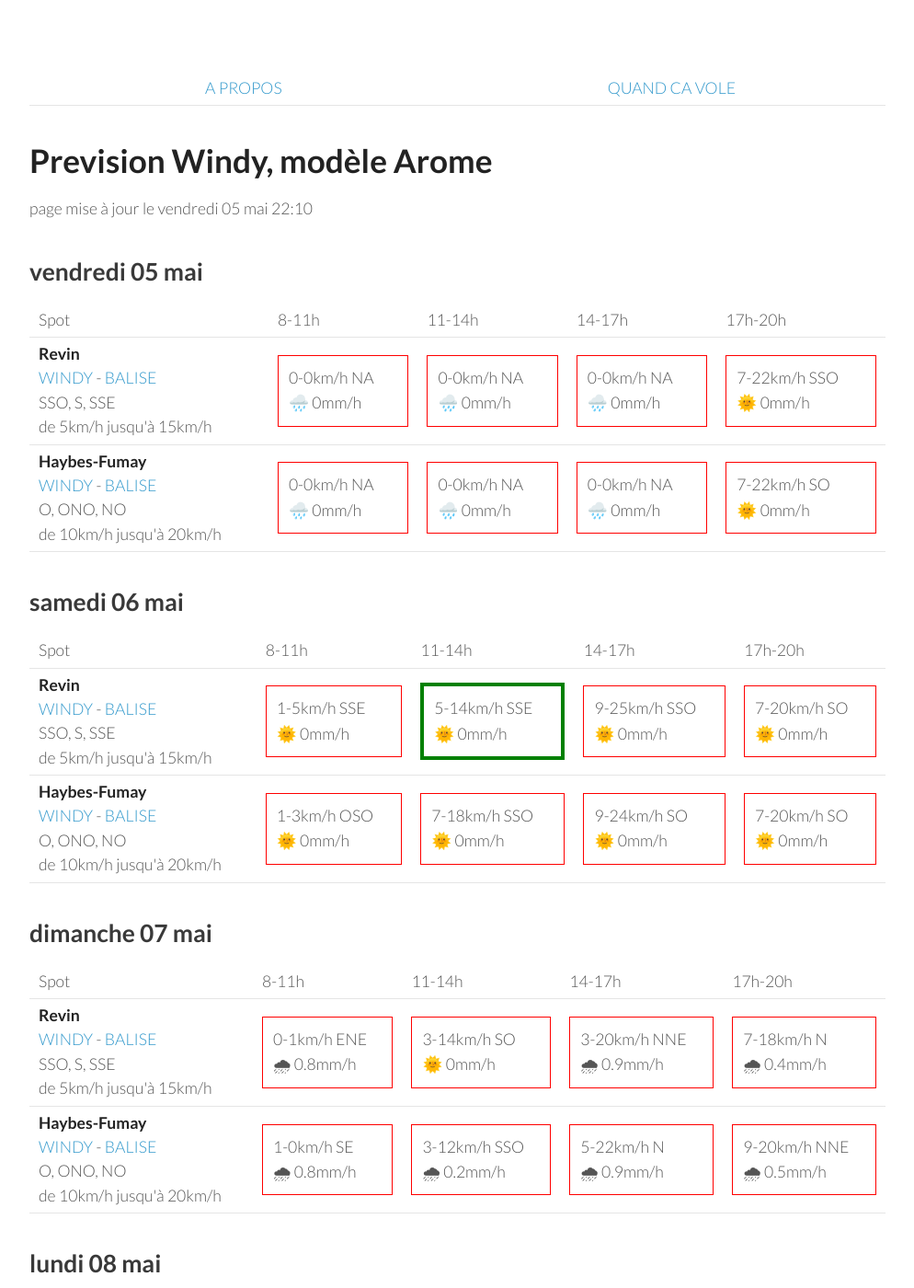
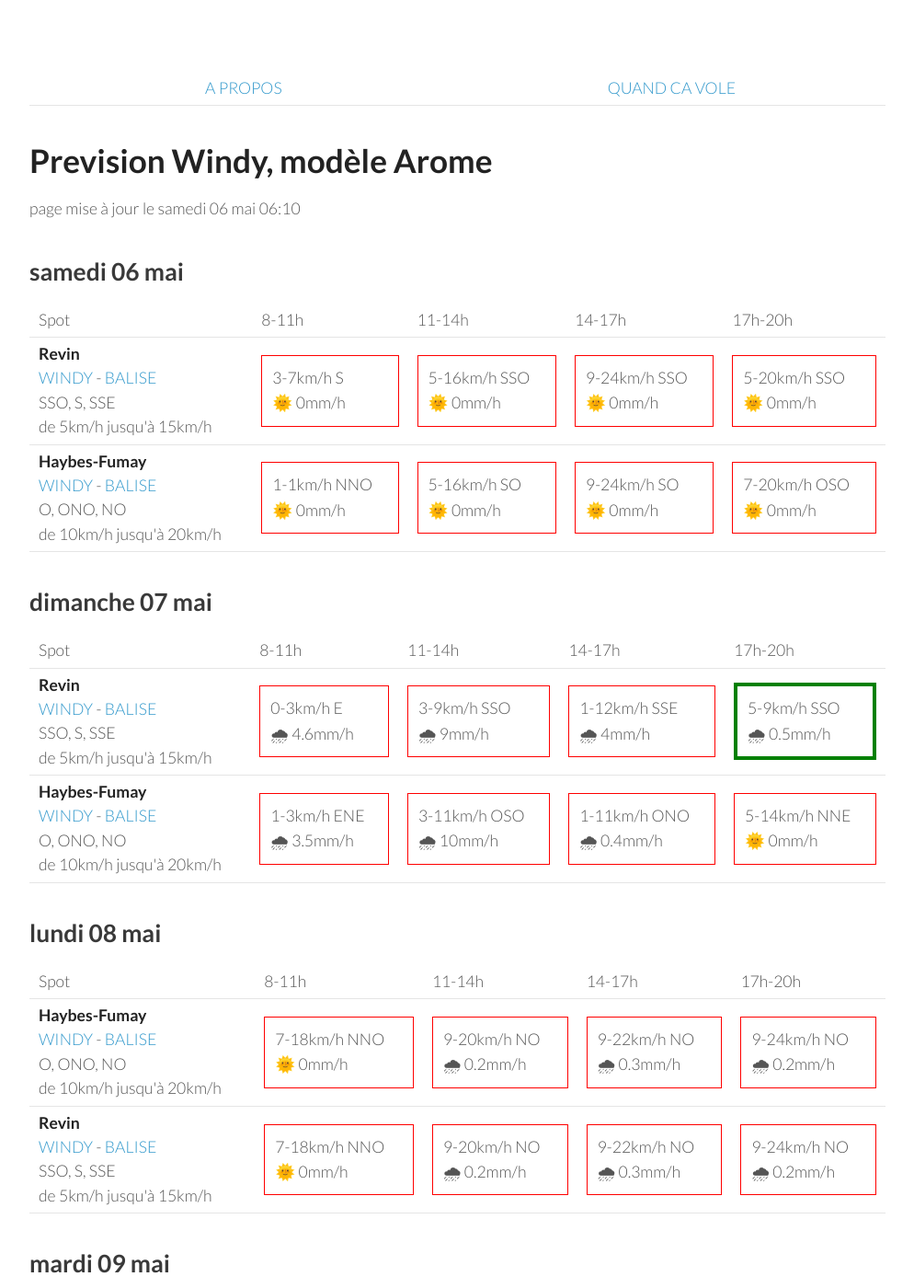
Before and after one commit to parapente-dans-le-nord/parapente-dans-le-nord.github.io, a Jekyll site: the page built from ardennes.markdown, in a window 1280 px wide and 1400 px high. Shown: the whole window at 92% size, without its empty margins (26-1020 px from the left). Built offline with Jekyll 4.4.1, drawn with Linux system fonts in a browser that asks for light colours; some of the changed text lies outside the part shown.

Commit message:
update index.markdown

```diff
--- a/ardennes.markdown
+++ b/ardennes.markdown
@@ -7,42 +7,8 @@ title:  "Tous les spots"
 {: .links}
 
 # Prevision Windy, modèle Arome
-page mise à jour le vendredi 05 mai 22:10
+page mise à jour le samedi 06 mai 06:10
 
-## vendredi 05 mai
-
-{::nomarkdown}
-<table>
-  <tbody>
-    <tr>
-      <td>Spot</td>
-      <td>8-11h</td>
-      <td>11-14h</td>
-      <td>14-17h</td>
-      <td>17h-20h</td>
-    </tr>
-<tr>
-        <td><strong>Revin</strong><br><a href="https://windy.com/49.948/4.625?49.543,4.625,8">WINDY</a> - <span class=""><a href="http://www.balisemeteo.com/balise.php?idBalise=5019">BALISE</a> </span><br> <span class="vent-favorable">SSO, S, SSE</span><br><span class="force-vent">de 5km/h jusqu'à 15km/h</span> </td>
-
-            <td><div class="not-flyable"><p>0-0km/h NA</p><p>🌧️ 0mm/h</p></div></td>
-            <td><div class="not-flyable"><p>0-0km/h NA</p><p>🌧️ 0mm/h</p></div></td>
-            <td><div class="not-flyable"><p>0-0km/h NA</p><p>🌧️ 0mm/h</p></div></td>
-            <td><div class="not-flyable"><p>7-22km/h SSO</p><p>🌞 0mm/h</p></div></td>
-
-    </tr>
-<tr>
-        <td><strong>Haybes-Fumay</strong><br><a href="https://windy.com/49.998/4.715?49.913,4.738,10">WINDY</a> - <span class=""><a href="http://www.balisemeteo.com/balise.php?idBalise=104">BALISE</a> </span><br> <span class="vent-favorable">O, ONO, NO</span><br><span class="force-vent">de 10km/h jusqu'à 20km/h</span> </td>
-
-            <td><div class="not-flyable"><p>0-0km/h NA</p><p>🌧️ 0mm/h</p></div></td>
-            <td><div class="not-flyable"><p>0-0km/h NA</p><p>🌧️ 0mm/h</p></div></td>
-            <td><div class="not-flyable"><p>0-0km/h NA</p><p>🌧️ 0mm/h</p></div></td>
-            <td><div class="not-flyable"><p>7-22km/h SO</p><p>🌞 0mm/h</p></div></td>
-
-    </tr>
-
-</tbody>
-</table>
-{:/}
 ## samedi 06 mai
 
 {::nomarkdown}
@@ -58,20 +24,20 @@ page mise à jour le vendredi 05 mai 22:10
 <tr>
         <td><strong>Revin</strong><br><a href="https://windy.com/49.948/4.625?49.543,4.625,8">WINDY</a> - <span class=""><a href="http://www.balisemeteo.com/balise.php?idBalise=5019">BALISE</a> </span><br> <span class="vent-favorable">SSO, S, SSE</span><br><span class="force-vent">de 5km/h jusqu'à 15km/h</span> </td>
 
-            <td><div class="not-flyable"><p>1-5km/h SSE</p><p>🌞 0mm/h</p></div></td>
-            <td><div class="flyable"><p>5-14km/h SSE</p><p>🌞 0mm/h</p></div></td>
-            <td><div class="not-flyable"><p>9-25km/h SSO</p><p>🌞 0mm/h</p></div></td>
-            <td><div class="not-flyable"><p>7-20km/h SO</p><p>🌞 0mm/h</p></div></td>
+            <td><div class="not-flyable"><p>3-7km/h S</p><p>🌞 0mm/h</p></div></td>
+            <td><div class="not-flyable"><p>5-16km/h SSO</p><p>🌞 0mm/h</p></div></td>
+            <td><div class="not-flyable"><p>9-24km/h SSO</p><p>🌞 0mm/h</p></div></td>
+            <td><div class="not-flyable"><p>5-20km/h SSO</p><p>🌞 0mm/h</p></div></td>
 
 
     </tr>
 <tr>
         <td><strong>Haybes-Fumay</strong><br><a href="https://windy.com/49.998/4.715?49.913,4.738,10">WINDY</a> - <span class=""><a href="http://www.balisemeteo.com/balise.php?idBalise=104">BALISE</a> </span><br> <span class="vent-favorable">O, ONO, NO</span><br><span class="force-vent">de 10km/h jusqu'à 20km/h</span> </td>
 
-            <td><div class="not-flyable"><p>1-3km/h OSO</p><p>🌞 0mm/h</p></div></td>
-            <td><div class="not-flyable"><p>7-18km/h SSO</p><p>🌞 0mm/h</p></div></td>
+            <td><div class="not-flyable"><p>1-1km/h NNO</p><p>🌞 0mm/h</p></div></td>
+            <td><div class="not-flyable"><p>5-16km/h SO</p><p>🌞 0mm/h</p></div></td>
             <td><div class="not-flyable"><p>9-24km/h SO</p><p>🌞 0mm/h</p></div></td>
-            <td><div class="not-flyable"><p>7-20km/h SO</p><p>🌞 0mm/h</p></div></td>
+            <td><div class="not-flyable"><p>7-20km/h OSO</p><p>🌞 0mm/h</p></div></td>
 
 
     </tr>
@@ -94,20 +60,20 @@ page mise à jour le vendredi 05 mai 22:10
 <tr>
         <td><strong>Revin</strong><br><a href="https://windy.com/49.948/4.625?49.543,4.625,8">WINDY</a> - <span class=""><a href="http://www.balisemeteo.com/balise.php?idBalise=5019">BALISE</a> </span><br> <span class="vent-favorable">SSO, S, SSE</span><br><span class="force-vent">de 5km/h jusqu'à 15km/h</span> </td>
 
-            <td><div class="not-flyable"><p>0-1km/h ENE</p><p>🌧 0.8mm/h</p></div></td>
-            <td><div class="not-flyable"><p>3-14km/h SO</p><p>🌞 0mm/h</p></div></td>
-            <td><div class="not-flyable"><p>3-20km/h NNE</p><p>🌧 0.9mm/h</p></div></td>
-            <td><div class="not-flyable"><p>7-18km/h N</p><p>🌧 0.4mm/h</p></div></td>
+            <td><div class="not-flyable"><p>0-3km/h E</p><p>🌧 4.6mm/h</p></div></td>
+            <td><div class="not-flyable"><p>3-9km/h SSO</p><p>🌧 9mm/h</p></div></td>
+            <td><div class="not-flyable"><p>1-12km/h SSE</p><p>🌧 4mm/h</p></div></td>
+            <td><div class="flyable"><p>5-9km/h SSO</p><p>🌧 0.5mm/h</p></div></td>
 
 
     </tr>
 <tr>
         <td><strong>Haybes-Fumay</strong><br><a href="https://windy.com/49.998/4.715?49.913,4.738,10">WINDY</a> - <span class=""><a href="http://www.balisemeteo.com/balise.php?idBalise=104">BALISE</a> </span><br> <span class="vent-favorable">O, ONO, NO</span><br><span class="force-vent">de 10km/h jusqu'à 20km/h</span> </td>
 
-            <td><div class="not-flyable"><p>1-0km/h SE</p><p>🌧 0.8mm/h</p></div></td>
-            <td><div class="not-flyable"><p>3-12km/h SSO</p><p>🌧 0.2mm/h</p></div></td>
-            <td><div class="not-flyable"><p>5-22km/h N</p><p>🌧 0.9mm/h</p></div></td>
-            <td><div class="not-flyable"><p>9-20km/h NNE</p><p>🌧 0.5mm/h</p></div></td>
+            <td><div class="not-flyable"><p>1-3km/h ENE</p><p>🌧 3.5mm/h</p></div></td>
+            <td><div class="not-flyable"><p>3-11km/h OSO</p><p>🌧 10mm/h</p></div></td>
+            <td><div class="not-flyable"><p>1-11km/h ONO</p><p>🌧 0.4mm/h</p></div></td>
+            <td><div class="not-flyable"><p>5-14km/h NNE</p><p>🌞 0mm/h</p></div></td>
 
 
     </tr>
@@ -131,19 +97,19 @@ page mise à jour le vendredi 05 mai 22:10
         <td><strong>Haybes-Fumay</strong><br><a href="https://windy.com/49.998/4.715?49.913,4.738,10">WINDY</a> - <span class=""><a href="http://www.balisemeteo.com/balise.php?idBalise=104">BALISE</a> </span><br> <span class="vent-favorable">O, ONO, NO</span><br><span class="force-vent">de 10km/h jusqu'à 20km/h</span> </td>
 
             <td><div class="not-flyable"><p>7-18km/h NNO</p><p>🌞 0mm/h</p></div></td>
-            <td><div class="not-flyable"><p>5-16km/h NNO</p><p>🌞 0mm/h</p></div></td>
-            <td><div class="not-flyable"><p>9-22km/h O</p><p>🌧 0.4mm/h</p></div></td>
-            <td><div class="not-flyable"><p>11-25km/h O</p><p>🌞 0mm/h</p></div></td>
+            <td><div class="not-flyable"><p>9-20km/h NO</p><p>🌧 0.2mm/h</p></div></td>
+            <td><div class="not-flyable"><p>9-22km/h NO</p><p>🌧 0.3mm/h</p></div></td>
+            <td><div class="not-flyable"><p>9-24km/h NO</p><p>🌧 0.2mm/h</p></div></td>
 
 
     </tr>
 <tr>
         <td><strong>Revin</strong><br><a href="https://windy.com/49.948/4.625?49.543,4.625,8">WINDY</a> - <span class=""><a href="http://www.balisemeteo.com/balise.php?idBalise=5019">BALISE</a> </span><br> <span class="vent-favorable">SSO, S, SSE</span><br><span class="force-vent">de 5km/h jusqu'à 15km/h</span> </td>
 
-            <td><div class="not-flyable"><p>9-18km/h NNO</p><p>🌞 0mm/h</p></div></td>
-            <td><div class="not-flyable"><p>5-18km/h NNO</p><p>🌞 0mm/h</p></div></td>
-            <td><div class="not-flyable"><p>11-24km/h OSO</p><p>🌧 0.4mm/h</p></div></td>
-            <td><div class="not-flyable"><p>11-25km/h O</p><p>🌞 0mm/h</p></div></td>
+            <td><div class="not-flyable"><p>7-18km/h NNO</p><p>🌞 0mm/h</p></div></td>
+            <td><div class="not-flyable"><p>9-20km/h NO</p><p>🌧 0.2mm/h</p></div></td>
+            <td><div class="not-flyable"><p>9-22km/h NO</p><p>🌧 0.3mm/h</p></div></td>
+            <td><div class="not-flyable"><p>9-24km/h NO</p><p>🌧 0.2mm/h</p></div></td>
 
 
     </tr>
@@ -166,8 +132,8 @@ page mise à jour le vendredi 05 mai 22:10
 <tr>
         <td><strong>Revin</strong><br><a href="https://windy.com/49.948/4.625?49.543,4.625,8">WINDY</a> - <span class=""><a href="http://www.balisemeteo.com/balise.php?idBalise=5019">BALISE</a> </span><br> <span class="vent-favorable">SSO, S, SSE</span><br><span class="force-vent">de 5km/h jusqu'à 15km/h</span> </td>
 
-            <td><div class="not-flyable"><p>14-27km/h S</p><p>🌧 1.2mm/h</p></div></td>
-            <td><div class="not-flyable"><p>16-35km/h SSO</p><p>🌧 4.3mm/h</p></div></td>
+            <td><div class="not-flyable"><p>14-27km/h S</p><p>🌧 0.4mm/h</p></div></td>
+            <td><div class="not-flyable"><p>16-31km/h SSO</p><p>🌧 1.2mm/h</p></div></td>
             <td><div class="not-flyable"><p>14-35km/h SO</p><p>🌧 6mm/h</p></div></td>
             <td><div class="not-flyable"><p>16-33km/h OSO</p><p>🌧 4.2mm/h</p></div></td>
 
@@ -176,8 +142,8 @@ page mise à jour le vendredi 05 mai 22:10
 <tr>
         <td><strong>Haybes-Fumay</strong><br><a href="https://windy.com/49.998/4.715?49.913,4.738,10">WINDY</a> - <span class=""><a href="http://www.balisemeteo.com/balise.php?idBalise=104">BALISE</a> </span><br> <span class="vent-favorable">O, ONO, NO</span><br><span class="force-vent">de 10km/h jusqu'à 20km/h</span> </td>
 
-            <td><div class="not-flyable"><p>14-29km/h S</p><p>🌧 1.2mm/h</p></div></td>
-            <td><div class="not-flyable"><p>18-37km/h SSO</p><p>🌧 3.7mm/h</p></div></td>
+            <td><div class="not-flyable"><p>14-29km/h S</p><p>🌧 0.5mm/h</p></div></td>
+            <td><div class="not-flyable"><p>16-33km/h SSO</p><p>🌧 1mm/h</p></div></td>
             <td><div class="not-flyable"><p>14-37km/h SO</p><p>🌧 6mm/h</p></div></td>
             <td><div class="not-flyable"><p>16-33km/h OSO</p><p>🌧 4.2mm/h</p></div></td>
 
```
